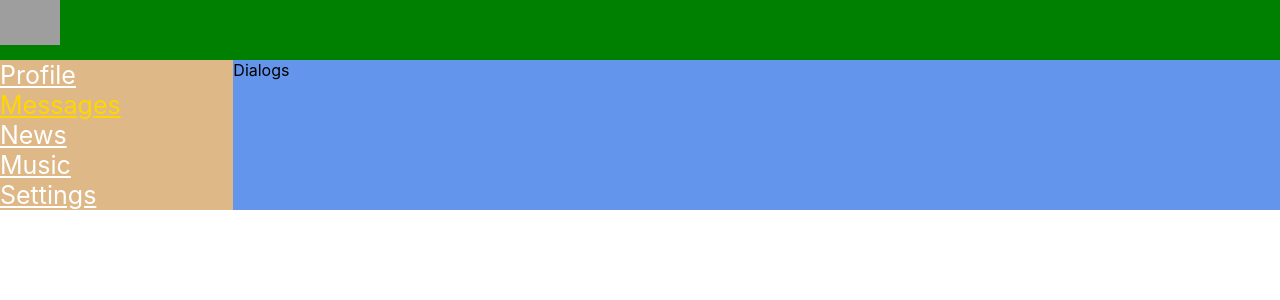
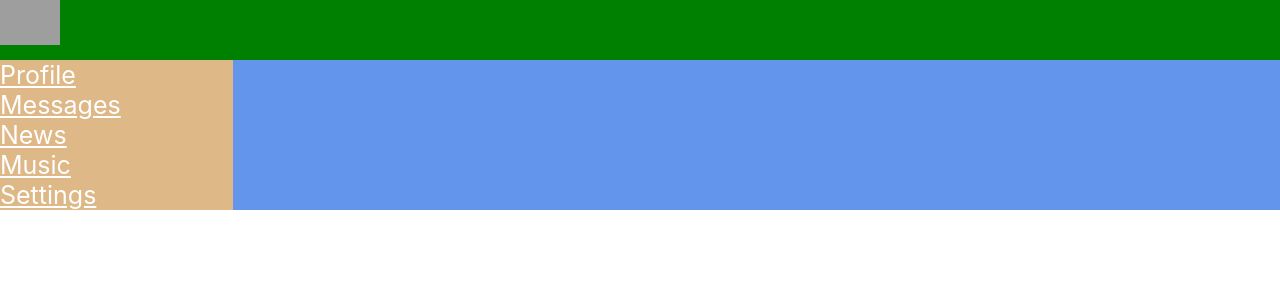
Before and after one commit to limitlesscreator/waySamuraiOld, a React (Create React App) app: page / in a window 1280 px wide. Shown: the top 300 px of the page. Built offline with nearby package versions, Linux system fonts and the light colour scheme; grey boxes are pictures that could not be loaded.

Commit message:
stage 19

```diff
--- a/package.json
+++ b/package.json
@@ -10,8 +10,10 @@
     "@types/node": "^12.0.0",
     "@types/react": "^16.9.53",
     "@types/react-dom": "^16.9.8",
+    "@types/react-router-dom": "^5.1.7",
     "react": "^17.0.1",
     "react-dom": "^17.0.1",
+    "react-router-dom": "^5.2.0",
     "react-scripts": "4.0.1",
     "typescript": "^4.0.3",
     "web-vitals": "^0.2.4"
--- a/src/App.css
+++ b/src/App.css
@@ -13,7 +13,3 @@
     grid-area: c;
     background: cornflowerblue;
 }
-.backgound{
-    width: 1220px;
-    height: 500px;
-}
--- a/src/App.tsx
+++ b/src/App.tsx
@@ -4,19 +4,20 @@
 import {Navbar} from "./components/Navbar/Navbar";
 import {Profile} from "./components/Profile/Profile";
 import {Dialogs} from "./components/Dialogs/Dialogs";
-
+import {BrowserRouter, Route} from "react-router-dom";
 
 const App = () => {
     return (
-        <div className='app-wraper'>
-            <Header/>
-            <Navbar/>
-            <div className='app-wraper-content'>
-                {/*<Profile/>*/}
-                <Dialogs/>
+        <BrowserRouter>
+            <div className='app-wraper'>
+                <Header/>
+                <Navbar/>
+                <div className='app-wraper-content'>
+                    <Route path='/dialogs' component={Dialogs}/>
+                    <Route path='/profile' component={Profile}/>
+                </div>
             </div>
-        </div>
-
+        </BrowserRouter>
     );
 }
 
--- a/src/components/Navbar/Navbar.tsx
+++ b/src/components/Navbar/Navbar.tsx
@@ -1,18 +1,16 @@
 import React from "react";
 import s from './Navbar.module.css'
 
-let c1 ='item'
-let c2 = 'active'
-let classNew = `${s.item} ${s.active}`
+
 
 export const Navbar = () =>{
     return(
         <nav className={s.nav}>
             <div className={s.item}>
-                <a href="#">Profile</a>
+                <a href="/profile">Profile</a>
             </div>
-            <div className={`${s.item} ${s.active}`}>
-                <a href="#">Messages</a>
+            <div className={s.item}>
+                <a href="/dialogs">Messages</a>
             </div>
             <div className={s.item}>
                 <a href="#">News</a>
--- a/src/components/Profile/Profile.module.css
+++ b/src/components/Profile/Profile.module.css
@@ -0,0 +1,4 @@
+.backgound{
+    width: 1220px;
+    height: 500px;
+}
```
Also changed, not shown: 2 other files (tests, documents, lock files or other folders).
